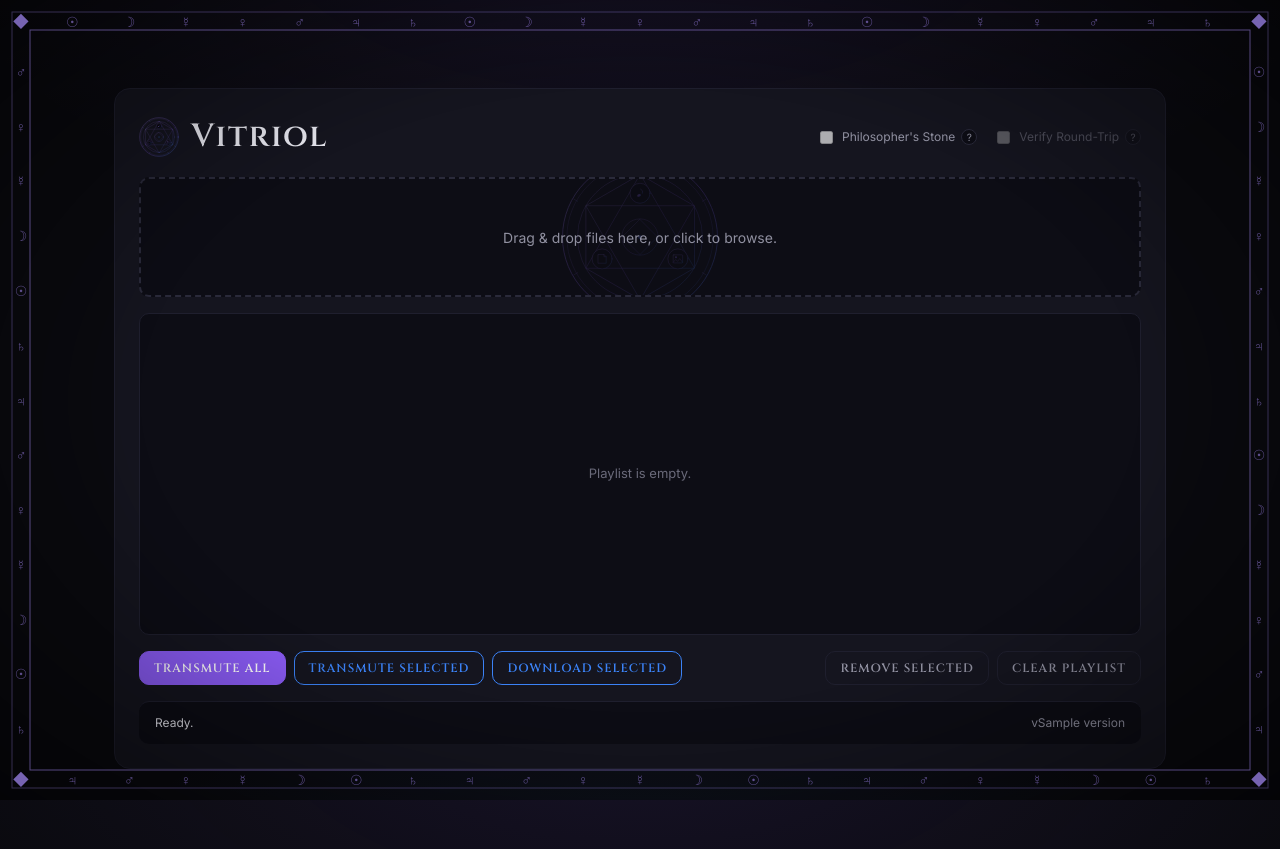
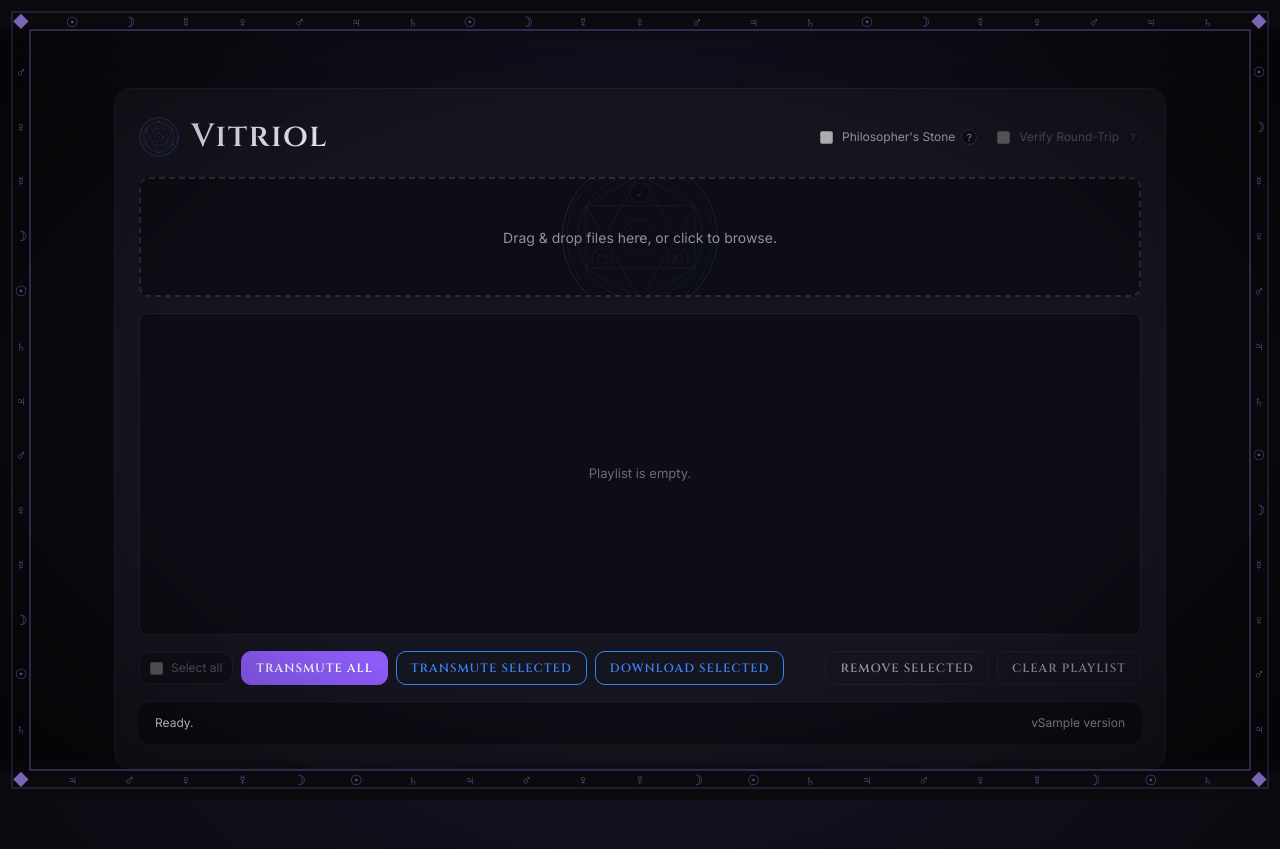
Before and after one commit to kl3mta3/Vitriol-Docker, a Python web app: template web/templates/app.html in a window 1280 px wide. Run offline with Jinja, Linux system fonts and the light colour scheme; the template is opened without the code that fills it: most values are stand-ins (such as "Sample title", 1, 10 or a date in 2020).

Commit message:
ui fixes

```diff
--- a/web/static/css/theme.css
+++ b/web/static/css/theme.css
@@ -57,6 +57,30 @@ a:hover { color: var(--purple-hot); }
 #vignette {
   position: fixed; inset: 0; pointer-events: none; z-index: 90;
   background: radial-gradient(ellipse at center, transparent 55%, rgba(0,0,0,0.55) 100%);
+}
+
+/* Edge-fade strips. Solid background at the very edge, fading to
+ * transparent over ~36px so scrolling content visibly "exits the
+ * frame" before reaching the alchemy border glyphs. z-index 95 sits
+ * above the vignette + page content but below the border SVG itself.
+ *
+ * Without these strips, scroll content (form inputs, tables) showed
+ * THROUGH the planetary glyphs at the viewport edges — looked like
+ * the page was floating behind a stencil. */
+#frame-fade-top, #frame-fade-bottom {
+  position: fixed;
+  left: 0; right: 0;
+  height: 40px;
+  pointer-events: none;
+  z-index: 95;
+}
+#frame-fade-top {
+  top: 0;
+  background: linear-gradient(to bottom, var(--bg) 0%, var(--bg) 60%, transparent 100%);
+}
+#frame-fade-bottom {
+  bottom: 0;
+  background: linear-gradient(to top, var(--bg) 0%, var(--bg) 60%, transparent 100%);
 }
 
 /* ---------- Display fonts ---------- */
@@ -352,6 +376,26 @@ input:focus, select:focus, textarea:focus { outline: none; border-color: var(--p
    Selected and Clear Playlist sit on the right while the conversion +
    download buttons stay left-aligned. */
 .bulk-actions .bulk-spacer { flex: 1 1 auto; }
+/* Master "Select all" chip — styled like a ghost button so it visually
+   sits with the rest of the bulk-actions row instead of looking like
+   a stray form field. Disabled state (empty playlist) dims it. */
+.bulk-select-all {
+  display: inline-flex; align-items: center; gap: 8px;
+  padding: 6px 10px;
+  border: 1px solid var(--border-2);
+  border-radius: var(--radius);
+  background: var(--surface-2);
+  font-size: 12px;
+  color: var(--ink-muted);
+  cursor: pointer;
+  user-select: none;
+}
+.bulk-select-all:hover { border-color: var(--purple); color: var(--ink); }
+.bulk-select-all input { cursor: pointer; margin: 0; }
+.bulk-select-all:has(input:disabled) {
+  opacity: 0.5; cursor: not-allowed;
+}
+.bulk-select-all:has(input:disabled) input { cursor: not-allowed; }
 .status-bar {
   display: flex; justify-content: space-between; align-items: center;
   padding: 12px 16px; background: var(--surface-2);
--- a/web/static/js/playlist.js
+++ b/web/static/js/playlist.js
@@ -491,7 +491,71 @@ document.getElementById('clear-all').addEventListener('click', () => {
   playlist.innerHTML = '';
   dz.classList.remove('has-files');
   idbClear().catch(() => {});
+  syncSelectAllState();
 });
+
+// ---------------------------------------------------------- select all
+//
+// Tri-state master checkbox. Clicking it propagates to every row;
+// changes to individual rows propagate back so the master reflects
+// "all / some / none" without an explicit re-render. Indeterminate is
+// purely visual — the underlying `checked` property is still bool, so
+// the next click toggles to a definite state.
+
+const selectAllCheckbox = document.getElementById('select-all');
+
+function syncSelectAllState() {
+  if (!selectAllCheckbox) return;
+  const rows = playlist.children;
+  if (rows.length === 0) {
+    selectAllCheckbox.checked = false;
+    selectAllCheckbox.indeterminate = false;
+    selectAllCheckbox.disabled = true;
+    return;
+  }
+  selectAllCheckbox.disabled = false;
+  let checked = 0;
+  for (const row of rows) {
+    if (row.querySelector('.row-check').checked) checked++;
+  }
+  if (checked === 0) {
+    selectAllCheckbox.checked = false;
+    selectAllCheckbox.indeterminate = false;
+  } else if (checked === rows.length) {
+    selectAllCheckbox.checked = true;
+    selectAllCheckbox.indeterminate = false;
+  } else {
+    selectAllCheckbox.checked = false;
+    selectAllCheckbox.indeterminate = true;
+  }
+}
+
+if (selectAllCheckbox) {
+  selectAllCheckbox.addEventListener('change', () => {
+    const target = selectAllCheckbox.checked;
+    for (const row of playlist.children) {
+      const cb = row.querySelector('.row-check');
+      if (cb) cb.checked = target;
+    }
+    selectAllCheckbox.indeterminate = false;
+  });
+}
+
+// Per-row checkbox clicks bubble up — refresh the master state. Using
+// a delegated listener so dynamically-added rows are covered without
+// re-binding on every append.
+playlist.addEventListener('change', (e) => {
+  if (e.target && e.target.classList && e.target.classList.contains('row-check')) {
+    syncSelectAllState();
+  }
+});
+
+// Add/remove via DOM mutation (rehydrate from IDB, drop new files,
+// remove-selected) — sync after the microtask so the row count is
+// settled before we read it.
+const _selectAllObserver = new MutationObserver(() => syncSelectAllState());
+_selectAllObserver.observe(playlist, { childList: true });
+syncSelectAllState();
 
 // Restore toggle state from localStorage before we touch the playlist
 // — ensures Stone/Verify reflect prior state by the time rows render
--- a/web/templates/app.html
+++ b/web/templates/app.html
@@ -30,6 +30,13 @@
   <ul id="playlist" class="playlist"></ul>
 
   <div class="bulk-actions">
+    {# Select-all master checkbox. Tri-state: unchecked = none selected;
+       indeterminate = some selected; checked = all selected. Click to
+       toggle the .row-check on every row at once. #}
+    <label class="bulk-select-all" title="Select / deselect every row in the playlist">
+      <input id="select-all" type="checkbox" />
+      <span>Select all</span>
+    </label>
     <button id="convert-all" class="btn btn-primary">Transmute All</button>
     <button id="convert-selected" class="btn btn-secondary">Transmute Selected</button>
     <button id="download-selected" class="btn btn-secondary">Download Selected</button>
--- a/web/templates/base.html
+++ b/web/templates/base.html
@@ -20,6 +20,12 @@
 <body>
   <svg id="alchemy-border" aria-hidden="true"></svg>
   <div id="vignette" aria-hidden="true"></div>
+  {# Edge-fade masks. Solid-bg strips at the top and bottom that fade
+     into transparent, sitting under the alchemy border but above the
+     scrolling content. Stops content from peeking through the glyph
+     row at the edges of the viewport. #}
+  <div id="frame-fade-top" aria-hidden="true"></div>
+  <div id="frame-fade-bottom" aria-hidden="true"></div>
 
   {% if user %}
   <nav class="nav">
```
